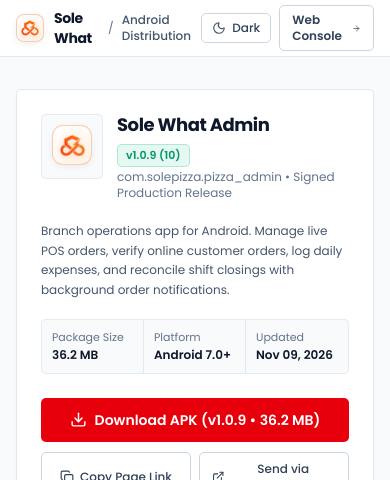
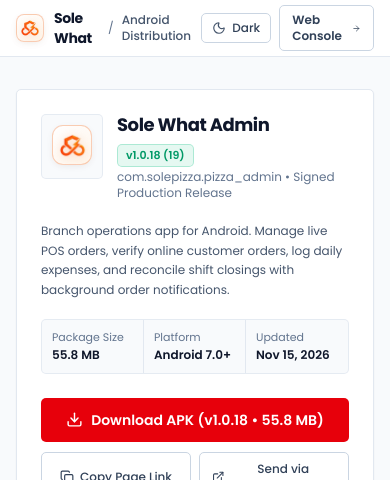
Before and after one commit to bhaijew/pizza, a Next.js app: page /download-app in a window 390 px wide. Shown: the top 480 px of the page. Built offline with nearby package versions, Linux system fonts and the light colour scheme.

Commit message:
chore(release): update mobile app direct download link to v1.0.18 on GitHub releases

```diff
--- a/components/DownloadAppClient.tsx
+++ b/components/DownloadAppClient.tsx
@@ -17,11 +17,11 @@ import {
   CheckCircle2,
 } from "lucide-react";
 
-const APK_DIRECT_URL = "/pizza-admin.apk";
-const APP_VERSION = "1.0.9";
-const BUILD_NUM = "10";
-const APK_SIZE = "36.2 MB";
-const RELEASE_DATE = "Nov 09, 2026";
+const APK_DIRECT_URL = "https://github.com/bhaijew/appsolewhat/releases/latest/download/app-release.apk";
+const APP_VERSION = "1.0.18";
+const BUILD_NUM = "19";
+const APK_SIZE = "55.8 MB";
+const RELEASE_DATE = "Nov 15, 2026";
 const THEME_STORAGE_KEY = "pizza_admin_download_theme";
 
 export default function DownloadAppClient() {
@@ -213,7 +213,7 @@ export default function DownloadAppClient() {
               <div className="space-y-2.5 pt-1">
                 <a
                   href={APK_DIRECT_URL}
-                  download="Sole-What-Admin-v1.0.9.apk"
+                  download={`SoleWhat-Admin-v${APP_VERSION}.apk`}
                   onClick={handleTriggerDownload}
                   style={{ borderRadius: "5px" }}
                   className="w-full bg-red-600 hover:bg-red-700 active:bg-red-800 text-white font-semibold text-sm px-5 py-3 transition-colors flex items-center justify-center gap-2 no-underline cursor-pointer"
@@ -377,7 +377,7 @@ export default function DownloadAppClient() {
               </span>
               <a
                 href={APK_DIRECT_URL}
-                download="Sole-What-Admin-v1.0.9.apk"
+                download={`SoleWhat-Admin-v${APP_VERSION}.apk`}
                 className="font-semibold text-red-600 hover:underline flex items-center gap-1"
               >
                 <Smartphone size={12} />
```
